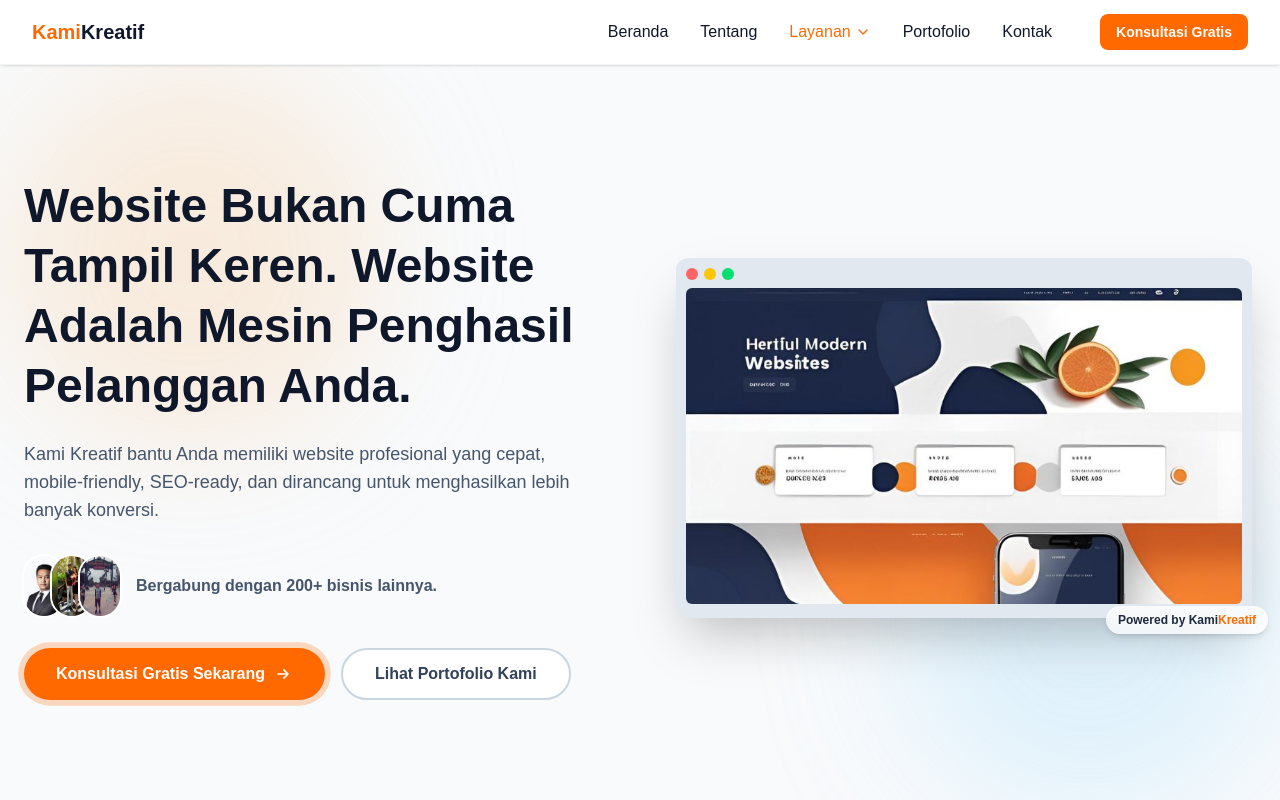
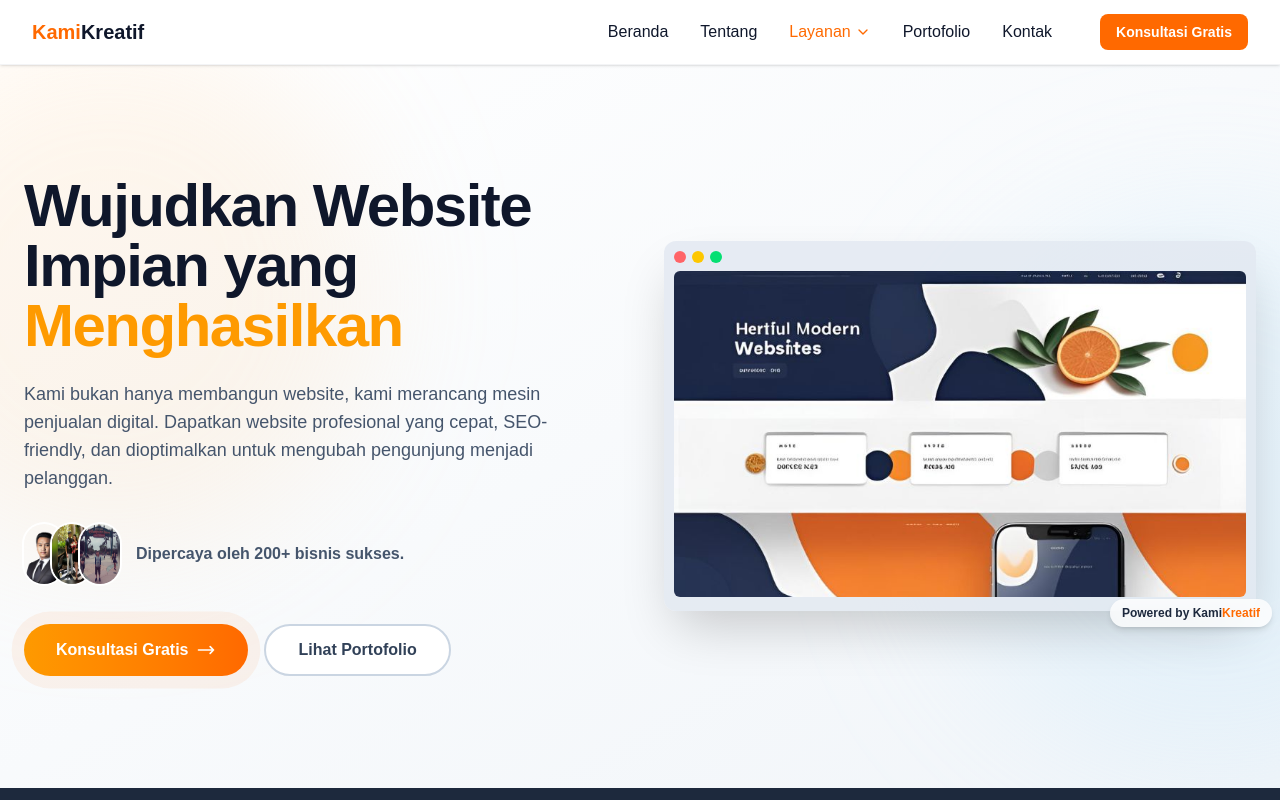
Before and after one commit to agung1221/kamikreatif, a Next.js app: page /layanan/pembuatan-website in a window 1280 px wide. Shown: the top 800 px of the page. Built offline with nearby package versions, Linux system fonts and the light colour scheme.

Commit message:
Update WebsiteHero.tsx

```diff
--- a/src/components/layanan/website/WebsiteHero.tsx
+++ b/src/components/layanan/website/WebsiteHero.tsx
@@ -4,65 +4,98 @@ import React, { useState, useEffect } from 'react';
 import Image from 'next/image';
 import Link from 'next/link';
 
-// --- Komponen Ikon ---
+// --- Ikon Kustom ---
+// Ikon panah dengan transisi yang lebih halus
 const ArrowIcon = () => (
-  <svg className="w-5 h-5 ml-2 transition-transform duration-300 group-hover:translate-x-1.5" fill="none" stroke="currentColor" viewBox="0 0 24 24" xmlns="http://www.w3.org/2000/svg">
-    <path strokeLinecap="round" strokeLinejoin="round" strokeWidth={2} d="M13 7l5 5-5 5M6 12h12" />
+  <svg className="w-5 h-5 ml-2 transition-transform duration-300 ease-in-out group-hover:translate-x-1" fill="none" stroke="currentColor" viewBox="0 0 24 24" xmlns="http://www.w3.org/2000/svg">
+    <path strokeLinecap="round" strokeLinejoin="round" strokeWidth={2} d="M17 8l4 4m0 0l-4 4m4-4H3" />
   </svg>
 );
 
-// --- KOMPONEN MODAL KONSULTASI ---
+// Ikon X untuk menutup modal
+const CloseIcon = () => (
+    <svg className="w-6 h-6" fill="none" stroke="currentColor" viewBox="0 0 24 24" xmlns="http://www.w3.org/2000/svg">
+        <path strokeLinecap="round" strokeLinejoin="round" strokeWidth={2} d="M6 18L18 6M6 6l12 12" />
+    </svg>
+);
+
+
+// --- KOMPONEN MODAL KONSULTASI (Desain Ulang) ---
 const ConsultationModal = ({ isOpen, onClose }: { isOpen: boolean, onClose: () => void }) => {
   const [formData, setFormData] = useState({ name: '', company: '', service: 'Pembuatan Website' });
   if (!isOpen) return null;
 
-  const handleChange = (e: React.ChangeEvent<HTMLInputElement | HTMLSelectElement>) => setFormData(prev => ({ ...prev, [e.target.name]: e.target.value }));
+  const handleChange = (e: React.ChangeEvent<HTMLInputElement | HTMLSelectElement>) => {
+    setFormData(prev => ({ ...prev, [e.target.name]: e.target.value }));
+  };
+
   const handleSubmit = (e: React.FormEvent) => {
     e.preventDefault();
     const phoneNumber = '6281287718683'; // Ganti dengan nomor WhatsApp Anda
-    const message = `Hallo admin kamikreatif.com, perkenalkan saya ${formData.name} dari perusahaan ${formData.company} ingin berkonsultasi untuk ${formData.service}.`;
+    const message = `Hallo admin kamikreatif.com, perkenalkan saya ${formData.name} dari perusahaan ${formData.company}. Saya tertarik untuk konsultasi mengenai layanan ${formData.service}.`;
     window.open(`https://wa.me/${phoneNumber}?text=${encodeURIComponent(message)}`, '_blank');
     onClose();
   };
 
   return (
-    <div className="fixed inset-0 bg-black bg-opacity-50 backdrop-blur-sm flex items-center justify-center z-50" onClick={onClose}>
-      <div className="bg-white rounded-lg shadow-2xl p-8 w-full max-w-md m-4 relative animate-modal-enter" onClick={(e) => e.stopPropagation()}>
-        <button onClick={onClose} className="absolute top-4 right-4 text-slate-400 hover:text-slate-800"><svg className="w-6 h-6" fill="none" stroke="currentColor" viewBox="0 0 24 24"><path d="M6 18L18 6M6 6l12 12" /></svg></button>
-        <h2 className="text-2xl font-bold text-slate-900 mb-2">Formulir Konsultasi</h2>
-        <p className="text-slate-600 mb-6">Isi data di bawah ini untuk memulai percakapan di WhatsApp.</p>
+    <div className="fixed inset-0 bg-black/60 backdrop-blur-md flex items-center justify-center z-50 p-4" onClick={onClose}>
+      <div className="bg-gradient-to-br from-white to-slate-50 rounded-2xl shadow-2xl p-8 w-full max-w-md m-4 relative animate-modal-enter border border-slate-200" onClick={(e) => e.stopPropagation()}>
+        <button onClick={onClose} className="absolute top-4 right-4 text-slate-400 hover:text-slate-800 transition-colors duration-300">
+            <CloseIcon />
+        </button>
+        <h2 className="text-2xl font-bold text-slate-900 mb-2">Mulai Konsultasi Gratis</h2>
+        <p className="text-slate-600 mb-6">Isi data singkat di bawah ini. Kami akan segera menghubungi Anda di WhatsApp.</p>
         <form onSubmit={handleSubmit} className="space-y-4">
-          <div><label htmlFor="name" className="block text-sm font-medium text-slate-700 mb-1">Nama Anda</label><input type="text" id="name" name="name" value={formData.name} onChange={handleChange} required className="w-full px-4 py-2 border border-slate-300 rounded-md focus:ring-orange-500 focus:border-orange-500" /></div>
-          <div><label htmlFor="company" className="block text-sm font-medium text-slate-700 mb-1">Perusahaan</label><input type="text" id="company" name="company" value={formData.company} onChange={handleChange} required className="w-full px-4 py-2 border border-slate-300 rounded-md focus:ring-orange-500 focus:border-orange-500" /></div>
-          <div><label htmlFor="service" className="block text-sm font-medium text-slate-700 mb-1">Layanan yang Diminati</label><select id="service" name="service" value={formData.service} onChange={handleChange} className="w-full px-4 py-2 border border-slate-300 rounded-md focus:ring-orange-500 focus:border-orange-500"><option>Pembuatan Landing Page</option><option>Pembuatan Company Profile</option><option>Pembuatan E-Commerce / Toko Online</option><option>Pembuatan Custom Web Application</option></select></div>
-          <button type="submit" className="w-full bg-orange-500 text-white font-bold py-3 rounded-md mt-6 hover:bg-orange-600 transform hover:scale-105">Kirim via WhatsApp</button>
+          <div>
+            <label htmlFor="name" className="block text-sm font-medium text-slate-700 mb-1">Nama Lengkap</label>
+            <input type="text" id="name" name="name" value={formData.name} onChange={handleChange} required className="w-full px-4 py-2.5 border border-slate-300 rounded-lg focus:ring-2 focus:ring-amber-400 focus:border-amber-500 transition-all duration-300" placeholder="Contoh: Budi Santoso" />
+          </div>
+          <div>
+            <label htmlFor="company" className="block text-sm font-medium text-slate-700 mb-1">Nama Perusahaan/Brand</label>
+            <input type="text" id="company" name="company" value={formData.company} onChange={handleChange} required className="w-full px-4 py-2.5 border border-slate-300 rounded-lg focus:ring-2 focus:ring-amber-400 focus:border-amber-500 transition-all duration-300" placeholder="Contoh: PT Maju Jaya" />
+          </div>
+          <div>
+            <label htmlFor="service" className="block text-sm font-medium text-slate-700 mb-1">Layanan yang Diminati</label>
+            <select id="service" name="service" value={formData.service} onChange={handleChange} className="w-full px-4 py-2.5 border border-slate-300 rounded-lg focus:ring-2 focus:ring-amber-400 focus:border-amber-500 transition-all duration-300">
+              <option>Pembuatan Landing Page</option>
+              <option>Pembuatan Company Profile</option>
+              <option>Pembuatan E-Commerce / Toko Online</option>
+              <option>Pembuatan Custom Web Application</option>
+            </select>
+          </div>
+          <button type="submit" className="w-full bg-gradient-to-r from-amber-500 to-orange-500 text-white font-bold py-3 rounded-lg mt-6 hover:from-amber-600 hover:to-orange-600 transform hover:scale-[1.02] transition-all duration-300 shadow-lg shadow-orange-500/30">
+            Kirim & Lanjut ke WhatsApp
+          </button>
         </form>
       </div>
     </div>
   );
 };
 
-// --- Komponen Mockup Website Interaktif ---
+// --- Komponen Mockup Website Interaktif (Desain Ulang dengan Efek 3D) ---
 const WebsiteMockup = () => (
-    <div className="group relative aspect-[16/10] w-full max-w-xl mx-auto">
-        {/* Browser Frame */}
-        <div className="absolute inset-0 rounded-xl shadow-2xl bg-slate-200 p-2.5">
+    // Kontainer untuk efek perspektif 3D
+    <div className="group relative [perspective:1500px]">
+        <div className="relative aspect-[16/10] w-full max-w-2xl mx-auto transition-transform duration-500 ease-out group-hover:rotate-x-2 group-hover:-rotate-y-2 group-hover:scale-[1.05]">
+            {/* Bingkai Browser */}
+            <div className="absolute inset-0 rounded-xl shadow-2xl shadow-black/20 bg-slate-200/80 p-2.5">
                 <div className="flex items-center gap-1.5 mb-2">
                     <div className="w-3 h-3 rounded-full bg-red-400"></div>
                     <div className="w-3 h-3 rounded-full bg-yellow-400"></div>
                     <div className="w-3 h-3 rounded-full bg-green-400"></div>
                 </div>
                 <div className="bg-white h-[calc(100%-24px)] rounded-md overflow-hidden">
-                {/* Scrolling Content */}
+                    {/* Konten yang bisa di-scroll */}
                     <div className="h-full w-full">
                         <Image
                             src="/websitemodern.jpg"
-                        alt="Konten website modern"
+                            alt="tampilan website modern dan profesional"
                             width={800}
                             height={1200}
-                        className="w-full h-auto object-cover transition-transform duration-500 ease-out group-hover:-translate-y-1/3"
+                            className="w-full h-auto object-cover transition-transform duration-[5000ms] ease-out group-hover:-translate-y-1/2"
                             priority // Optimasi LCP
-                        sizes="(max-width: 1024px) 100vw, 50vw" // Optimasi Ukuran Gambar
+                            sizes="(max-width: 768px) 100vw, (max-width: 1200px) 50vw, 800px" // Optimasi Ukuran Gambar
+                            onError={(e) => { e.currentTarget.src = 'https://placehold.co/800x1200/e0e0e0/b0b0b0?text=Image+Error'; }}
                         />
                     </div>
                 </div>
@@ -71,62 +104,91 @@ const WebsiteMockup = () => (
                 Powered by Kami<span className="text-orange-500">Kreatif</span>
             </div>
         </div>
+    </div>
 );
 
-// --- Komponen Utama ---
+
+// --- Komponen Utama Hero (Desain Ulang) ---
 export default function WebsiteHero() {
     const [isMounted, setIsMounted] = useState(false);
     const [isModalOpen, setIsModalOpen] = useState(false);
 
     useEffect(() => {
+        // Memicu animasi setelah komponen terpasang
         const timer = setTimeout(() => setIsMounted(true), 100);
         return () => clearTimeout(timer);
     }, []);
 
-    const headline = "Website\nBukan\nCuma\nTampil\nKeren.\nWebsite\nAdalah\nMesin\nPenghasil\nPelanggan\nAnda.";
-
     return (
         <>
+            {/* Definisi Keyframes untuk animasi */}
             <style jsx global>{`
-                @keyframes pulse-effect { 0%, 100% { box-shadow: 0 0 0 0 rgba(249, 115, 22, 0); } 70% { box-shadow: 0 0 0 15px rgba(249, 115, 22, 0.7); } }
-                .button-pulse { animation: pulse-effect 2.5s infinite; animation-delay: 1.5s; }
-                @keyframes modal-enter { from { opacity: 0; transform: scale(0.95); } to { opacity: 1; transform: scale(1); } }
-                .animate-modal-enter { animation: modal-enter 0.3s ease-out forwards; }
+                @keyframes pulse-glow {
+                    0%, 100% {
+                        box-shadow: 0 0 0 0 rgba(249, 115, 22, 0.4);
+                    }
+                    70% {
+                        box-shadow: 0 0 0 15px rgba(249, 115, 22, 0);
+                    }
+                }
+                .button-pulse-glow {
+                    animation: pulse-glow 2.5s infinite;
+                    animation-delay: 1s;
+                }
+                @keyframes modal-enter {
+                    from { opacity: 0; transform: scale(0.95) translateY(10px); }
+                    to { opacity: 1; transform: scale(1) translateY(0); }
+                }
+                .animate-modal-enter {
+                    animation: modal-enter 0.3s ease-out forwards;
+                }
+                @keyframes blob-move {
+                    0% { transform: translate(0px, 0px) scale(1); }
+                    33% { transform: translate(30px, -50px) scale(1.1); }
+                    66% { transform: translate(-20px, 20px) scale(0.9); }
+                    100% { transform: translate(0px, 0px) scale(1); }
+                }
+                .animate-blob {
+                    animation: blob-move 15s ease-in-out infinite;
+                }
             `}</style>
-            <section className="relative bg-slate-50 py-20 md:py-28 overflow-hidden">
-                {/* Latar Belakang Blob Animasi */}
-                <div className="absolute top-0 left-0 w-96 h-96 bg-orange-200/50 rounded-full mix-blend-multiply filter blur-3xl opacity-70 animate-blob"></div>
-                <div className="absolute bottom-0 right-0 w-96 h-96 bg-sky-200/50 rounded-full mix-blend-multiply filter blur-3xl opacity-70 animate-blob animation-delay-2000"></div>
 
-                <div className="relative container mx-auto px-6 grid lg:grid-cols-2 gap-16 items-center">
+            <section className="relative bg-gradient-to-br from-white to-slate-100 w-full py-20 md:py-28 overflow-hidden">
+                {/* Latar Belakang Blob Animasi yang lebih halus */}
+                <div className="absolute top-0 -left-40 w-96 h-96 md:w-[32rem] md:h-[32rem] bg-orange-200/40 rounded-full mix-blend-multiply filter blur-3xl opacity-50 animate-blob"></div>
+                <div className="absolute bottom-0 -right-40 w-96 h-96 md:w-[32rem] md:h-[32rem] bg-sky-200/40 rounded-full mix-blend-multiply filter blur-3xl opacity-50 animate-blob" style={{animationDelay: '3s'}}></div>
+
+                <div className="relative container mx-auto px-4 sm:px-6 grid lg:grid-cols-2 gap-x-12 gap-y-16 items-center">
+
                     {/* Kolom Kiri: Konten Teks */}
-                    <div>
-                        <h1 className="text-4xl md:text-5xl font-extrabold text-slate-900 leading-tight mb-6">
-                            {headline.split(' ').map((word, index) => (
-                                <span key={index} className={`inline-block transition-all duration-700 ${isMounted ? 'opacity-100 translate-y-0' : 'opacity-0 translate-y-5'}`} style={{ transitionDelay: `${index * 50}ms` }}>
-                                    {word}{' '}
-                                </span>
-                            ))}
+                    <div className={`flex flex-col justify-center transition-all duration-1000 ${isMounted ? 'opacity-100 translate-x-0' : 'opacity-0 -translate-x-10'}`}>
+                        {/* SEO: H1 tag untuk judul utama */}
+                        <h1 className="text-4xl sm:text-5xl lg:text-6xl font-extrabold text-slate-900 tracking-tight mb-6">
+                            Wujudkan Website Impian yang <span className="text-amber-500">Menghasilkan</span>
                         </h1>
-                        <p className={`text-lg text-slate-600 mb-8 transition-all duration-700 delay-500 ${isMounted ? 'opacity-100' : 'opacity-0'}`}>
-                            Kami Kreatif bantu Anda memiliki website profesional yang cepat, mobile-friendly, SEO-ready, dan dirancang untuk menghasilkan lebih banyak konversi.
+
+                        <p className={`text-lg text-slate-600 max-w-xl mb-8 transition-opacity duration-1000 delay-200 ${isMounted ? 'opacity-100' : 'opacity-0'}`}>
+                            Kami bukan hanya membangun website, kami merancang mesin penjualan digital. Dapatkan website profesional yang cepat, SEO-friendly, dan dioptimalkan untuk mengubah pengunjung menjadi pelanggan.
                         </p>
-                        {/* Social Proof dengan Avatar */}
-                        <div className={`flex items-center mb-8 transition-all duration-700 delay-700 ${isMounted ? 'opacity-100' : 'opacity-0'}`}>
+
+                        {/* Social Proof (Bukti Sosial) */}
+                        <div className={`flex items-center mb-10 transition-opacity duration-1000 delay-300 ${isMounted ? 'opacity-100' : 'opacity-0'}`}>
                             <div className="flex -space-x-3">
-                                <Image src="/agung.jpg" alt="Avatar 1" width={40} height={40} className="rounded-full ring-2 ring-white" />
-                                <Image src="/aisyah.jpg" alt="Avatar 2" width={40} height={40} className="rounded-full ring-2 ring-white" />
-                                <Image src="/femi.jpg" alt="Avatar 3" width={40} height={40} className="rounded-full ring-2 ring-white" />
+                                <Image src="/agung.jpg" alt="Wajah Klien 1" width={40} height={40} className="rounded-full ring-2 ring-white" />
+                                <Image src="/aisyah.jpg" alt="Wajah Klien 2" width={40} height={40} className="rounded-full ring-2 ring-white" />
+                                <Image src="/femi.jpg" alt="Wajah Klien 3" width={40} height={40} className="rounded-full ring-2 ring-white" />
                             </div>
-                            <span className="ml-4 font-semibold text-slate-600">Bergabung dengan 200+ bisnis lainnya.</span>
+                            <span className="ml-4 font-semibold text-slate-600">Dipercaya oleh 200+ bisnis sukses.</span>
                         </div>
-                        <div className={`flex flex-col sm:flex-row gap-4 transition-all duration-700 delay-[900ms] ${isMounted ? 'opacity-100' : 'opacity-0'}`}>
-                            <button onClick={() => setIsModalOpen(true)} className="relative group inline-flex items-center justify-center bg-orange-500 text-white font-bold py-3 px-8 rounded-full shadow-lg hover:bg-orange-600 transition-all duration-300 transform hover:-translate-y-1 button-pulse">
-                                Konsultasi Gratis Sekarang
+
+                        {/* Tombol Aksi (CTA) */}
+                        <div className={`flex flex-col sm:flex-row gap-4 transition-opacity duration-1000 delay-500 ${isMounted ? 'opacity-100' : 'opacity-0'}`}>
+                            <button onClick={() => setIsModalOpen(true)} className="group inline-flex items-center justify-center bg-gradient-to-r from-amber-500 to-orange-500 text-white font-bold py-3 px-8 rounded-full shadow-lg shadow-orange-500/30 hover:shadow-xl hover:shadow-orange-500/40 transition-all duration-300 transform hover:-translate-y-1 button-pulse-glow">
+                                Konsultasi Gratis
                                 <ArrowIcon />
                             </button>
-                            <Link href="/portfolio" className="group inline-flex items-center justify-center bg-white border-2 border-slate-300 text-slate-700 font-bold py-3 px-8 rounded-full hover:bg-slate-100 hover:border-slate-400 transition-all duration-300 transform hover:-translate-y-1">
-                                Lihat Portofolio Kami
+                            <Link href="/portofolio" className="group inline-flex items-center justify-center bg-white text-slate-700 font-bold py-3 px-8 rounded-full border-2 border-slate-300 hover:bg-slate-50 hover:border-slate-400 transition-all duration-300 transform hover:-translate-y-1">
+                                Lihat Portofolio
                             </Link>
                         </div>
                     </div>
@@ -137,6 +199,7 @@ export default function WebsiteHero() {
                     </div>
                 </div>
             </section>
+
             <ConsultationModal isOpen={isModalOpen} onClose={() => setIsModalOpen(false)} />
         </>
     );
```
Lines whose indentation alone changed are shown as unchanged.
